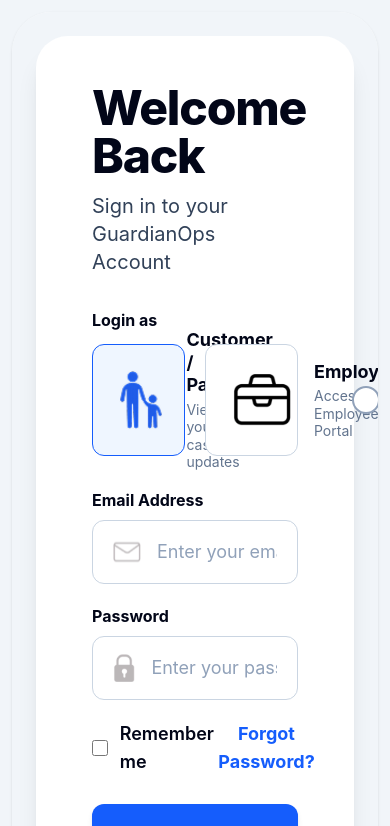
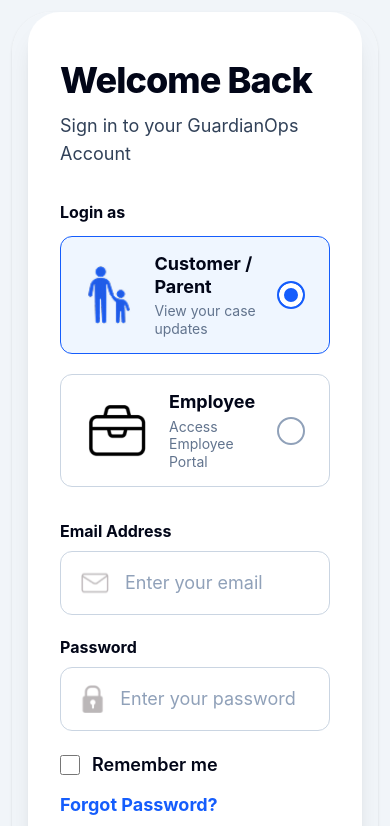
Before and after one commit to Elijahjallen/guardianops-platform, a React (Vite) app in the folder frontend/: page / in a window 390 px wide. Shown: the top 826 px of the page. Built offline with nearby package versions, Linux system fonts and the light colour scheme.

Commit message:
Make login page responsive

```diff
--- a/frontend/src/components/HeroPanel.tsx
+++ b/frontend/src/components/HeroPanel.tsx
@@ -9,7 +9,7 @@ import securityLockIcon from "../assets/icons/security-lock.svg";
 function HeroPanel() {
   return (
     <section
-      className="relative hidden min-h-screen w-1/2 overflow-hidden bg-cover lg:block"
+      className="relative hidden min-h-screen w-[52%] overflow-hidden bg-cover lg:block"
       style={{
         backgroundImage: `url(${backgroundImage})`,
         backgroundPosition: "20% center",
--- a/frontend/src/pages/LoginPage.tsx
+++ b/frontend/src/pages/LoginPage.tsx
@@ -17,20 +17,20 @@ function LoginPage() {
       <div className="flex min-h-[calc(100vh-24px)] overflow-hidden rounded-[40px] bg-white shadow-sm">
         <HeroPanel />
 
-        <section className="flex w-full items-center justify-center bg-slate-100 px-6 py-6 lg:w-1/2">
-          <div className="w-full max-w-[760px] rounded-[32px] bg-white px-14 py-12 shadow-xl">
-            <h2 className="text-5xl font-extrabold tracking-tight text-slate-950">
+        <section className="flex w-full items-center justify-center bg-slate-100 px-4 sm:px-6 lg:w-[48%]">
+          <div className="w-full max-w-[900px] rounded-[32px] bg-white px-8 py-12 shadow-xl sm:px-10 lg:px-14">
+            <h2 className="text-4xl font-extrabold tracking-tight text-slate-950 sm:text-5xl">
               Welcome Back
             </h2>
 
-            <p className="mt-3 text-xl text-slate-700">
+            <p className="mt-3 text-lg text-slate-700 sm:text-xl">
               Sign in to your GuardianOps Account
             </p>
 
             <div className="mt-8">
               <p className="mb-3 font-bold text-slate-950">Login as</p>
 
-              <div className="grid grid-cols-2 gap-5">
+              <div className="grid grid-cols-1 gap-5 md:grid-cols-2">
                 <RoleButton
                   title="Customer / Parent"
                   subtitle="View your case updates"
@@ -78,7 +78,7 @@ function LoginPage() {
                 />
               </div>
 
-              <div className="mt-5 flex items-center justify-between">
+              <div className="mt-5 flex flex-col gap-3 sm:flex-row sm:items-center sm:justify-between">
                 <label className="flex items-center gap-3 text-lg font-semibold text-slate-950">
                   <input type="checkbox" className="h-5 w-5" />
                   Remember me
@@ -86,7 +86,7 @@ function LoginPage() {
 
                 <button
                   type="button"
-                  className="text-lg font-bold text-blue-600 hover:text-blue-700"
+                  className="text-left text-lg font-bold text-blue-600 hover:text-blue-700 sm:text-right"
                 >
                   Forgot Password?
                 </button>
@@ -152,7 +152,7 @@ function RoleButton({
     <button
       type="button"
       onClick={onClick}
-      className={`flex h-28 items-center justify-between rounded-xl border px-6 text-left transition ${
+      className={`flex min-h-28 items-center justify-between rounded-xl border px-6 py-4 text-left transition ${
         active
           ? "border-blue-600 bg-blue-50"
           : "border-slate-300 bg-white hover:bg-slate-50"
```
